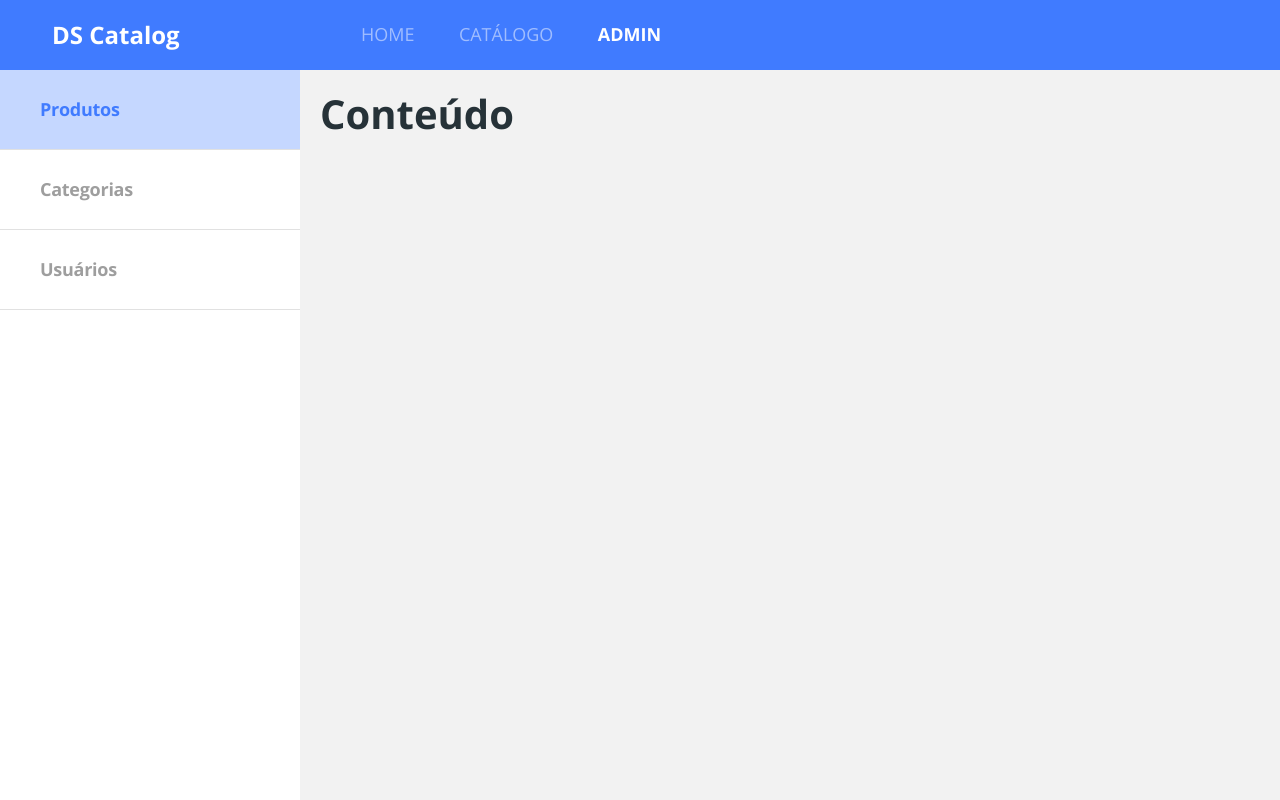
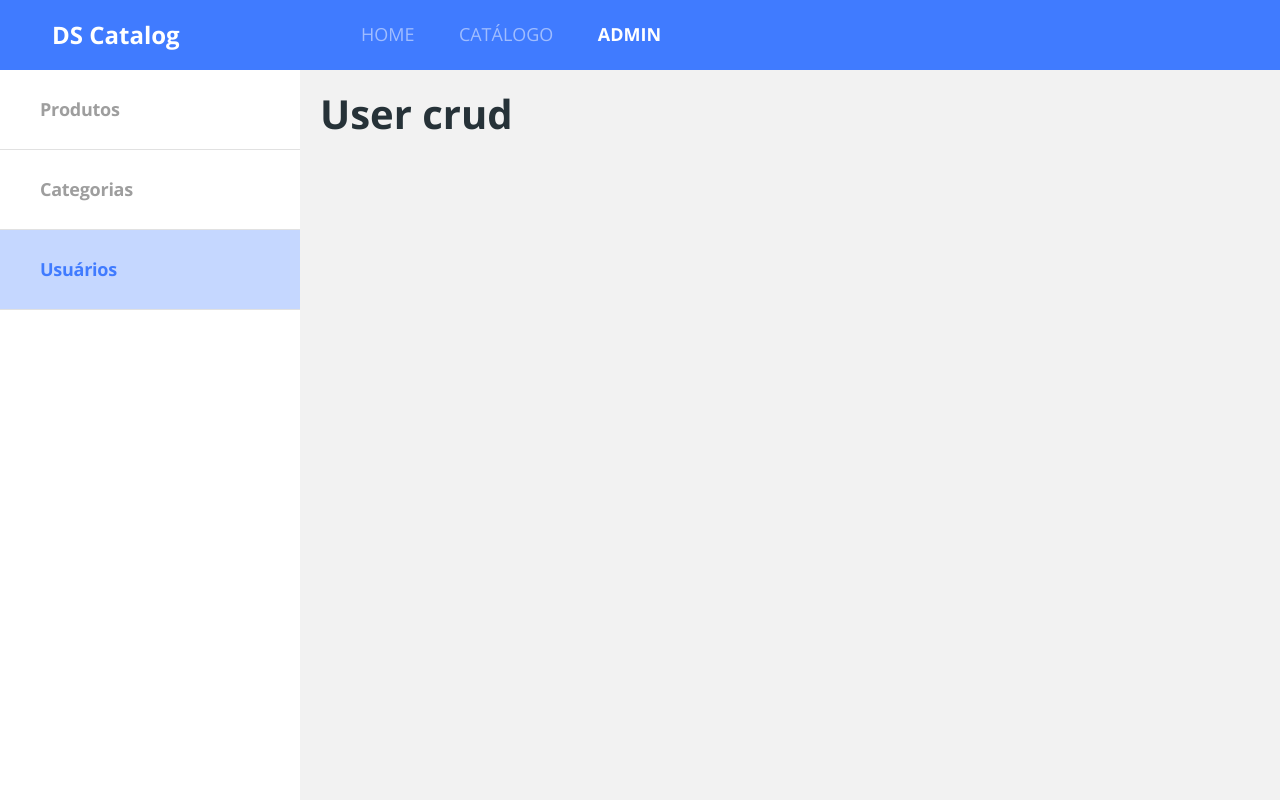
Before and after one commit to mmvalcanaia/ds-catalog, a React (Create React App) app in the folder frontweb/: page /admin/users in a window 1280 px wide. Built offline with nearby package versions, Linux system fonts and the light colour scheme.

Commit message:
Admin page routes, redirect and nesting

```diff
--- a/frontweb/src/Routes.tsx
+++ b/frontweb/src/Routes.tsx
@@ -1,4 +1,4 @@
-import { BrowserRouter, Switch, Route } from 'react-router-dom';
+import { BrowserRouter, Switch, Route, Redirect } from 'react-router-dom';
 import Home from 'pages/Home';
 import Navbar from 'components/Navbar';
 import Catalog from 'pages/Catalog';
@@ -18,6 +18,7 @@
       <Route path="/products/:productId">
         <ProductDetails />
       </Route>
+      <Redirect from="/admin" to="/admin/products" exact />
       <Route path="/admin">
         <Admin />
       </Route>
--- a/frontweb/src/pages/Admin/Navbar/index.tsx
+++ b/frontweb/src/pages/Admin/Navbar/index.tsx
@@ -1,3 +1,4 @@
+import { NavLink } from 'react-router-dom';
 import './styles.css';
 
 const Navbar = () => {
@@ -5,19 +6,19 @@
     <nav className="adim-nav-container">
       <ul>
         <li>
-          <a href="link" className="admin-nav-item active">
+          <NavLink to="/admin/products" className="admin-nav-item">
             <p>Produtos</p>
-          </a>
+          </NavLink>
         </li>
         <li>
-          <a href="link" className="admin-nav-item">
+          <NavLink to="/admin/categories" className="admin-nav-item">
             <p>Categorias</p>
-          </a>
+          </NavLink>
         </li>
         <li>
-          <a href="link" className="admin-nav-item">
+          <NavLink to="/admin/users" className="admin-nav-item">
             <p>Usuários</p>
-          </a>
+          </NavLink>
         </li>
       </ul>
     </nav>
--- a/frontweb/src/pages/Admin/index.tsx
+++ b/frontweb/src/pages/Admin/index.tsx
@@ -1,3 +1,4 @@
+import { Route, Switch } from 'react-router-dom';
 import Navbar from './Navbar';
 import './styles.css';
 
@@ -6,7 +7,17 @@
     <div className="admin-container">
       <Navbar />
       <div className="admin-content">
-        <h1>Conteúdo</h1>
+        <Switch>
+            <Route path="/admin/products">
+                <h1>Product crud</h1>
+            </Route>
+            <Route path="/admin/categories">
+                <h1>Category crud</h1>
+            </Route>
+            <Route path="/admin/users">
+                <h1>User crud</h1>
+            </Route>
+        </Switch>
       </div>
     </div>
   );
```
